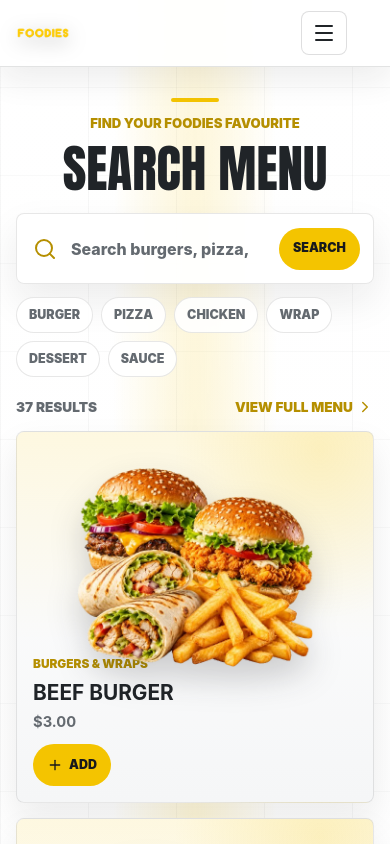
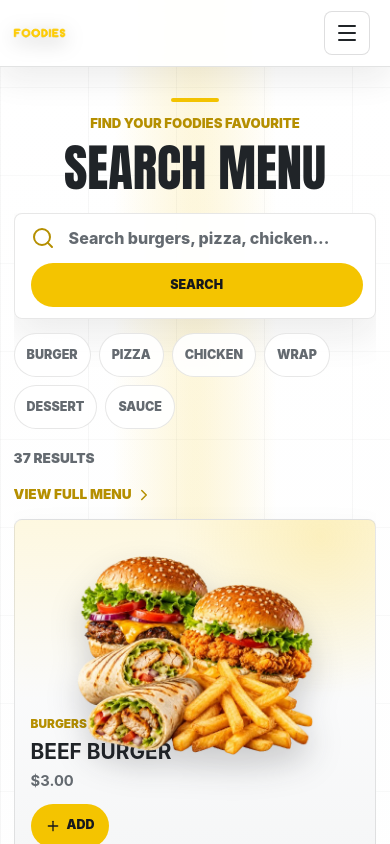
Before and after one commit to mukuduleeroy/foodies.co.zw, a React (Vite) app: page /search in a window 390 px wide. Shown: the top 844 px of the page. Built offline with nearby package versions, Linux system fonts and the light colour scheme.

Commit message:
fixed the mobile responsiveness resolutions

```diff
--- a/src/styles.css
+++ b/src/styles.css
@@ -40,11 +40,13 @@
 html {
   scroll-behavior: smooth;
   background: var(--color-bg);
+  overflow-x: hidden;
 }
 
 body {
   margin: 0;
   min-width: 320px;
+  overflow-x: hidden;
   color: var(--color-text);
   background:
     linear-gradient(90deg, color-mix(in srgb, var(--color-accent) 16%, transparent) 1px, transparent 1px),
@@ -72,6 +74,7 @@ a {
 img {
   display: block;
   max-width: 100%;
+  height: auto;
 }
 
 :focus-visible {
@@ -517,15 +520,6 @@ h3 {
   .site-header {
     grid-template-columns: auto 1fr auto auto;
     padding-inline: max(var(--page-gutter), calc((100vw - 90rem) / 2 + 2rem));
-  }
-
-  .desktop-nav,
-  .desktop-action {
-    display: inline-flex;
-  }
-
-  .mobile-trigger {
-    display: none;
   }
 
   .hero {
@@ -2938,7 +2932,7 @@ h3 {
   }
 }
 
-@media (min-width: 760px) {
+@media (min-width: 1024px) {
   .desktop-nav,
   .desktop-action {
     display: inline-flex;
@@ -2967,6 +2961,352 @@ h3 {
 
   .footer nav {
     grid-column: auto;
+  }
+}
+
+/* Mobile/tablet safety net: scoped below desktop so the finalized 1024px+ layout remains unchanged. */
+@media (max-width: 1023px) {
+  /* Keeps every page inside the viewport on phones and tablets. */
+  #root,
+  main,
+  section,
+  header,
+  footer {
+    max-width: 100vw;
+    overflow-x: hidden;
+  }
+
+  /* Forces the requested hamburger navigation until desktop width. */
+  .site-header {
+    grid-template-columns: auto 1fr auto;
+    gap: 0.5rem;
+  }
+
+  .desktop-nav,
+  .desktop-action {
+    display: none;
+  }
+
+  .mobile-trigger {
+    display: inline-grid;
+    min-width: 44px;
+    min-height: 44px;
+  }
+
+  /* Prevents oversized logos and action controls from crowding 320px screens. */
+  .brand img {
+    width: clamp(3rem, 14vw, 4.35rem);
+    height: clamp(3rem, 14vw, 4.35rem);
+  }
+
+  .mobile-panel {
+    justify-items: start;
+    align-content: start;
+    gap: 0.8rem;
+    padding: calc(var(--hero-header-height) + 1.5rem) max(1rem, var(--page-gutter)) 2rem;
+    overflow-y: auto;
+    font-size: clamp(1.45rem, 8vw, 3rem);
+  }
+
+  .mobile-panel a {
+    min-height: 44px;
+    display: inline-flex;
+    align-items: center;
+  }
+
+  /* Uses fluid type and centered media so hero text and food imagery do not clip on narrow viewports. */
+  .hero {
+    min-height: clamp(36rem, 138vw, 52rem);
+    padding-inline: max(0.85rem, var(--page-gutter));
+  }
+
+  .hero-content {
+    width: min(100%, 42rem);
+    margin-bottom: clamp(2.25rem, 10vw, 5rem);
+  }
+
+  .hero h1 {
+    max-width: 100%;
+    font-size: clamp(2.75rem, 18vw, 8.6rem);
+    overflow-wrap: normal;
+  }
+
+  .hero h1 span {
+    transform: none;
+  }
+
+  .hero-media {
+    inset: var(--hero-header-height) 0 clamp(4rem, 12vw, 6rem);
+  }
+
+  .hero-main-food {
+    top: clamp(14rem, 44vw, 21rem);
+    width: clamp(14rem, 72vw, 31rem);
+    max-width: 92vw;
+  }
+
+  .hero-seed,
+  .hero-drop {
+    scale: 0.8;
+  }
+
+  /* Turns category cards into a swipe-safe strip without causing document-level horizontal scroll. */
+  .showcase-card-row {
+    grid-auto-columns: minmax(14rem, 78vw);
+    padding-inline: max(0.85rem, var(--page-gutter));
+    overscroll-behavior-x: contain;
+  }
+
+  .showcase-card {
+    min-width: 0;
+  }
+
+  .showcase-card img,
+  .stage-sauce,
+  .stage-chillies,
+  .follow-food,
+  .map-art,
+  .menu-category-card > img,
+  .search-result-image img {
+    max-width: 100%;
+    height: auto;
+  }
+
+  /* Keeps the mini menu banner compact and readable on touch devices. */
+  .menu-stage {
+    min-height: clamp(10rem, 42vw, 18rem);
+    padding-inline: max(0.85rem, var(--page-gutter));
+  }
+
+  .whole-menu-link {
+    min-height: 44px;
+    font-size: clamp(1.05rem, 5vw, 2.1rem);
+    text-align: center;
+  }
+
+  .whole-menu-link svg {
+    width: clamp(1.65rem, 7vw, 3rem);
+    height: clamp(1.65rem, 7vw, 3rem);
+  }
+
+  /* Gives social graphics room while keeping the text block centered on small screens. */
+  .follow-section {
+    min-height: clamp(34rem, 128vw, 48rem);
+    padding-block: clamp(5rem, 18vw, 8rem);
+  }
+
+  .follow-content {
+    width: min(100%, 34rem);
+  }
+
+  .follow-content h2 {
+    font-size: clamp(2.6rem, 15vw, 5.6rem);
+  }
+
+  .follow-content p {
+    font-size: clamp(1rem, 5vw, 2rem);
+  }
+
+  .social-link {
+    min-width: 44px;
+    min-height: 44px;
+  }
+
+  /* Keeps the map headline, search card, and address cards from overlapping the artwork. */
+  .map-hero {
+    min-height: clamp(38rem, 130vw, 54rem);
+    padding-inline: max(0.85rem, var(--page-gutter));
+  }
+
+  .map-sheet {
+    width: min(130vw, 56rem);
+  }
+
+  .location-list,
+  .store-search {
+    width: min(100%, 36rem);
+  }
+
+  .location-card {
+    min-width: 0;
+  }
+
+  .store-search input {
+    min-width: 0;
+  }
+
+  .store-search button {
+    min-width: 44px;
+    min-height: 44px;
+  }
+
+  /* Shared page shells use tighter spacing before the desktop breakpoint. */
+  .route-page,
+  .menu-page,
+  .search-page,
+  .talk-page {
+    padding-inline: max(0.85rem, var(--page-gutter));
+  }
+
+  .route-hero h1,
+  .menu-page-hero h1,
+  .search-hero h1,
+  .talk-hero h1 {
+    font-size: clamp(2.55rem, 13vw, 5.6rem);
+  }
+
+  /* Menu/search cards become touch-friendly and keep dot leaders/prices inside card borders. */
+  .menu-category-card {
+    min-height: auto;
+  }
+
+  .menu-card-copy {
+    padding: clamp(1rem, 4vw, 1.4rem);
+  }
+
+  .menu-item-row {
+    grid-template-columns: minmax(0, auto) minmax(0.75rem, 1fr) auto;
+    font-size: clamp(0.78rem, 3vw, 0.9rem);
+  }
+
+  .menu-item-row span {
+    min-width: 0;
+  }
+
+  .menu-item-row button,
+  .pizza-size-tabs button,
+  .bakery-tags button,
+  .bakery-tags span,
+  .menu-card-link,
+  .menu-filter-tabs button,
+  .search-form button,
+  .search-suggestions button,
+  .search-result-copy button,
+  .talk-topic,
+  .talk-form button {
+    min-width: 44px;
+    min-height: 44px;
+  }
+
+  .pizza-size-tabs,
+  .bakery-tags,
+  .menu-filter-tabs,
+  .search-suggestions {
+    max-width: 100%;
+  }
+
+  .search-form {
+    grid-template-columns: auto minmax(0, 1fr);
+  }
+
+  .search-form button {
+    grid-column: 1 / -1;
+    width: 100%;
+  }
+
+  .search-summary {
+    align-items: flex-start;
+    flex-direction: column;
+  }
+
+  .search-result-card {
+    grid-template-rows: clamp(10rem, 46vw, 13rem) 1fr;
+  }
+
+  .talk-content,
+  .talk-grid,
+  .final-footer {
+    width: min(100%, 100%);
+  }
+}
+
+/* Extra-small phones: single-column, compact controls, and no horizontal drift at 320px. */
+@media (max-width: 480px) {
+  :root {
+    --page-gutter: 0.85rem;
+  }
+
+  .site-header {
+    padding-inline: 0.75rem;
+  }
+
+  .hero h1 {
+    font-size: clamp(2.25rem, 17vw, 4.8rem);
+  }
+
+  .hero-main-food {
+    width: clamp(13rem, 86vw, 22rem);
+  }
+
+  .menu-grid,
+  .search-results-grid,
+  .talk-grid,
+  .talk-content {
+    grid-template-columns: 1fr;
+  }
+
+  .menu-item-row {
+    grid-template-columns: minmax(0, 1fr) auto;
+  }
+
+  .menu-item-row i {
+    display: none;
+  }
+
+  .menu-item-row button {
+    grid-column: 1 / -1;
+  }
+
+  .final-footer {
+    justify-items: start;
+    text-align: left;
+  }
+}
+
+/* Tablets and small laptops: two-column content where it improves scanability, still below desktop lock. */
+@media (min-width: 641px) and (max-width: 1023px) {
+  .menu-grid,
+  .search-results-grid {
+    grid-template-columns: repeat(2, minmax(0, 1fr));
+  }
+
+  .talk-grid {
+    grid-template-columns: repeat(3, minmax(0, 1fr));
+  }
+
+  .talk-content {
+    grid-template-columns: minmax(0, 1.25fr) minmax(16rem, 0.75fr);
+  }
+
+  .location-list {
+    grid-template-columns: repeat(2, minmax(0, 1fr));
+  }
+}
+
+/* Desktop navigation restore point: exact desktop behavior begins at the requested 1024px breakpoint. */
+@media (min-width: 1024px) {
+  .desktop-nav,
+  .desktop-action {
+    display: inline-flex;
+  }
+
+  .mobile-trigger {
+    display: none;
+  }
+}
+
+/* Ultra-wide and 4K: center major bands so graphics do not stretch endlessly on TV-sized displays. */
+@media (min-width: 1440px) {
+  .hero,
+  .menu-showcase,
+  .follow-section,
+  .final-section,
+  .route-page,
+  .menu-page,
+  .search-page,
+  .talk-page {
+    max-width: 1920px;
+    margin-inline: auto;
   }
 }
 
```
